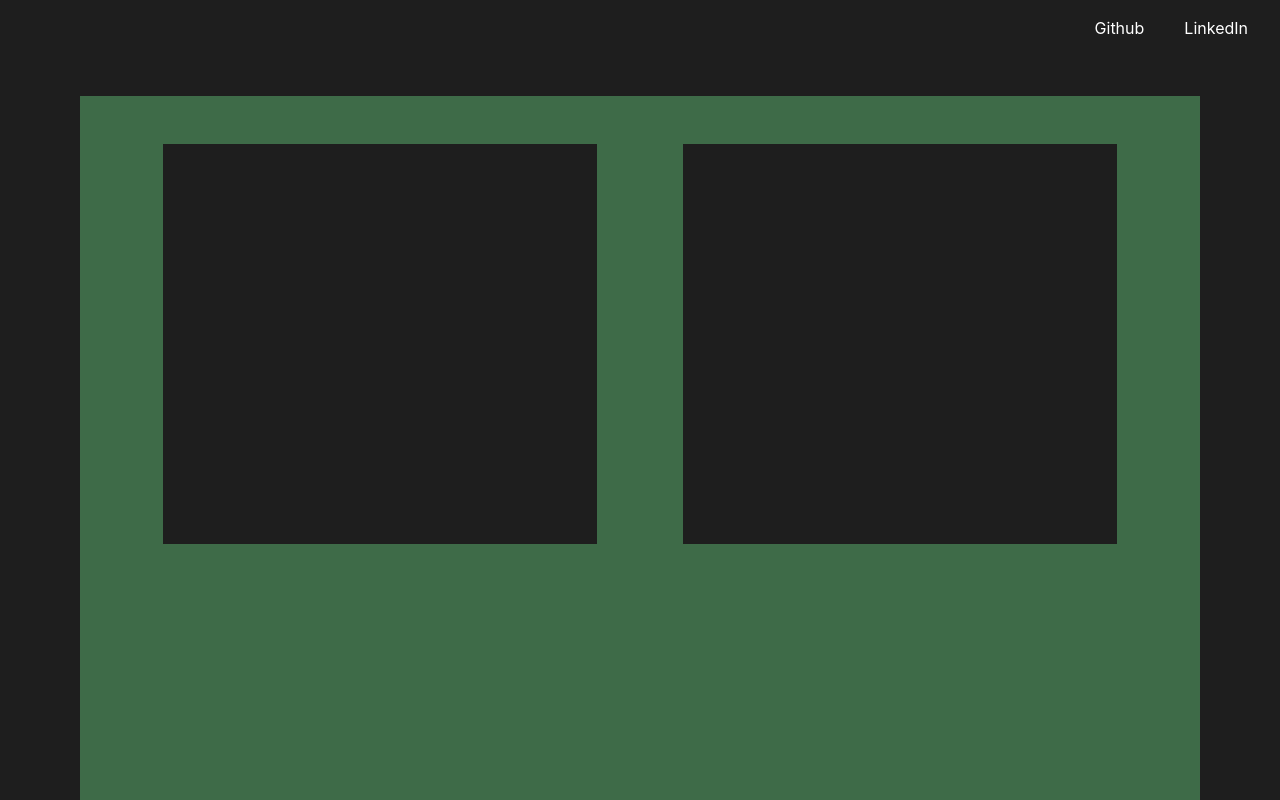
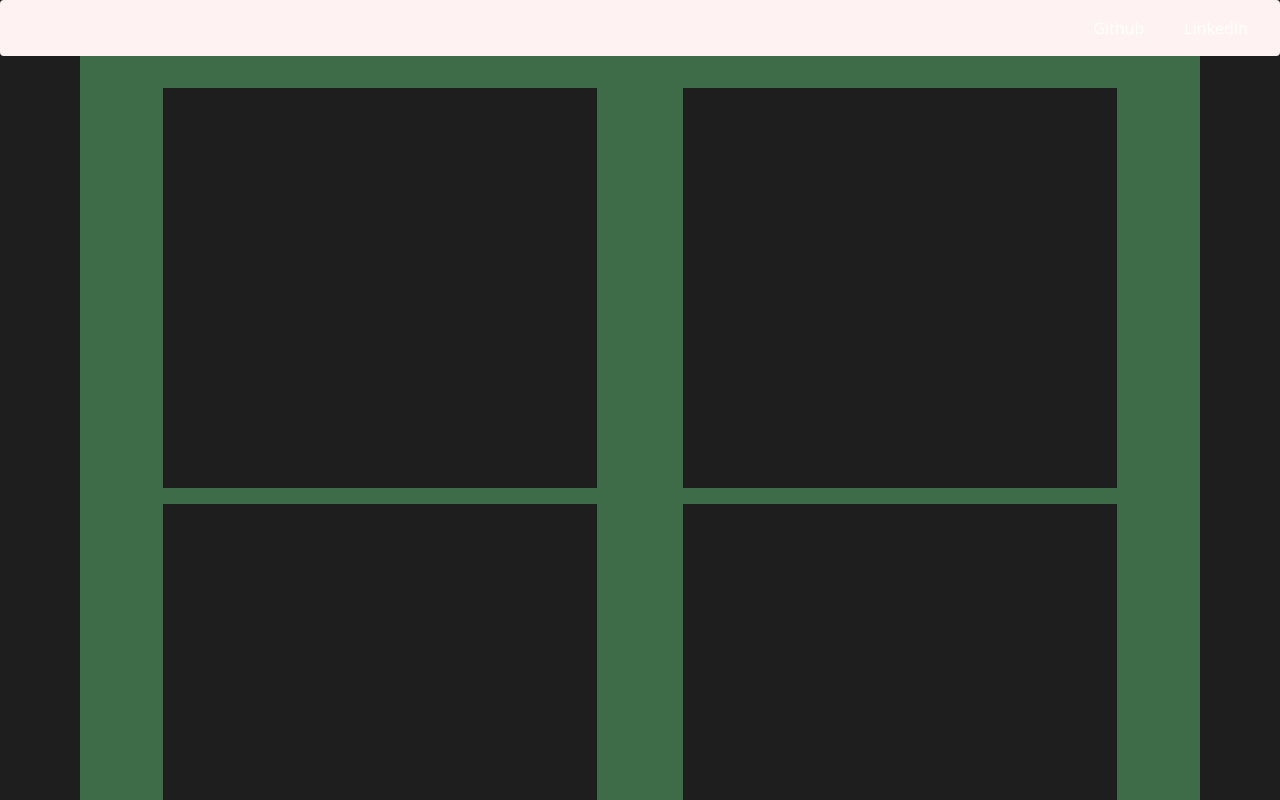
Before and after one commit to Aldeberian/portfolio-website, a React (Create React App) app: page /Projects in a window 1280 px wide. Shown: the top 800 px of the page. Built offline with nearby package versions, Linux system fonts and the light colour scheme.

Commit message:
:construction: upgrade of the navbar
TODO :  the navbar shouldn't be over the projectspage before scrolling

```diff
--- a/src/components/Navbar.jsx
+++ b/src/components/Navbar.jsx
@@ -4,11 +4,20 @@ const Navbar = () => {
     const scrolled = useScrollTop();
 
     return (
-        <div className={"max-w-screen pr-8 w-full p-4 flex justify-end gap-10 rounded" + (scrolled ? 'bg-red' : 'bg-red-200')}>
+        <div
+            className={`max-w-screen bg-red-200 font-bodytxt pr-8 w-full p-4 flex justify-end gap-10 ${
+                scrolled ? '' : 'bg-red-50'
+            } rounded`}
+            style={{
+                position: 'fixed',
+                top: 0,
+                zIndex: 1000 // Pour s'assurer que la barre de navigation est au-dessus des autres éléments
+            }}
+        >
             <p>Github</p>
             <p>LinkedIn</p>
         </div>
-    )
+    );
 };
 
 export default Navbar;
--- a/src/pages/ProjectsPage.jsx
+++ b/src/pages/ProjectsPage.jsx
@@ -1,6 +1,12 @@
 const ProjectsPage = () => {
     return (
         <div className="bg-csprim lg:ml-20 lg:mr-20 2xl:ml-64 2xl:mr-64 lg:mt-10 flex-1 p-10 flex flex-wrap justify-around">
+            <div className="m-2 bg-csbg min-w-[400px] w-5/12 h-[400px]"></div>
+            <div className="m-2 bg-csbg min-w-[400px] w-5/12 h-[400px]"></div>
+            <div className="m-2 bg-csbg min-w-[400px] w-5/12 h-[400px]"></div>
+            <div className="m-2 bg-csbg min-w-[400px] w-5/12 h-[400px]"></div>
+            <div className="m-2 bg-csbg min-w-[400px] w-5/12 h-[400px]"></div>
+            <div className="m-2 bg-csbg min-w-[400px] w-5/12 h-[400px]"></div>
             <div className="m-2 bg-csbg min-w-[400px] w-5/12 h-[400px]"></div>
             <div className="m-2 bg-csbg min-w-[400px] w-5/12 h-[400px]"></div>
         </div>
```
